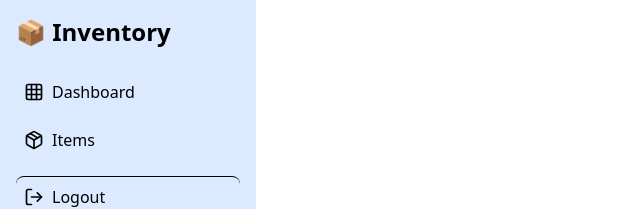
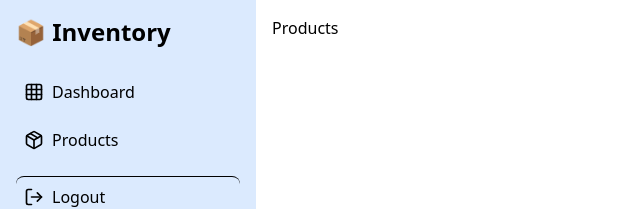
Before and after one commit to Oluwademiladeogo/PearStock, a React (Vite) app: page /products in a window 1280 px wide. Shown: the top 209 px of the page, without its empty margins (0-640 px from the left). Built offline with nearby package versions, Linux system fonts and the light colour scheme.

Commit message:
chore: rename files for consistency

```diff
--- a/src/App.tsx
+++ b/src/App.tsx
@@ -2,7 +2,7 @@ import { Routes, Route, useLocation } from "react-router-dom";
 import Sidebar from "./components/SideBar/SideBar";
 import Dashboard from "./components/pages/Dashboard";
 import Login from "./components/pages/login";
-import Items from "./components/pages/Items";
+import Products from "./components/pages/Products";
 import Signup from "./components/pages/Signup";
 import Logout from "./components/pages/Logout";
 import Home from "./components/pages/home";
@@ -28,7 +28,7 @@ function App() {
           <Route path="/signup" element={<Signup />} />
           <Route path="/login" element={<Login />} />
           <Route path="/dashboard" element={<Dashboard />} />
-          <Route path="/items" element={<Items />} />
+          <Route path="/products" element={<Products />} />
           <Route path="/logout" element={<Logout />} />
           <Route path="/forgot-password" element={<ForgotPassword />} />
           <Route path="/verify-otp" element={<VerifyOtp />} />
--- a/src/components/pages/Items.tsx
+++ /dev/null
@@ -1,7 +0,0 @@
-const Items = () => {
-  return (
-    <div>Items</div>
-  )
-}
-
-export default Items
--- /dev/null
+++ b/src/components/pages/Products.tsx
@@ -0,0 +1,5 @@
+const Products = () => {
+  return <div>Products</div>;
+};
+
+export default Products;
--- a/src/data/menuItems.tsx
+++ b/src/data/menuItems.tsx
@@ -2,7 +2,7 @@ import { Grid, Package, LogOut } from "lucide-react";
 
 const menuItems = [
   { name: "Dashboard", path: "/dashboard", icon: Grid },
-  { name: "Items", path: "/items", icon: Package },
+  { name: "Products", path: "/items", icon: Package },
   { name: "Logout", path: "/logout", icon: LogOut, isLogout: true },
 ];
 
```
